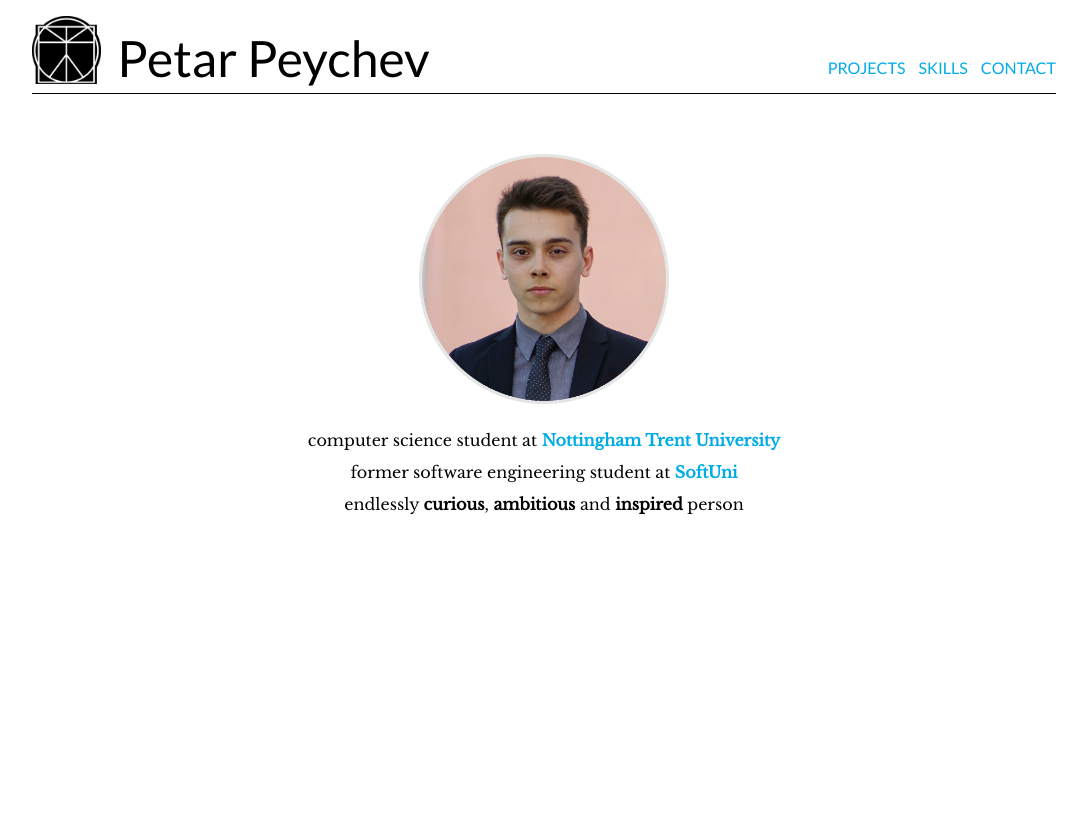
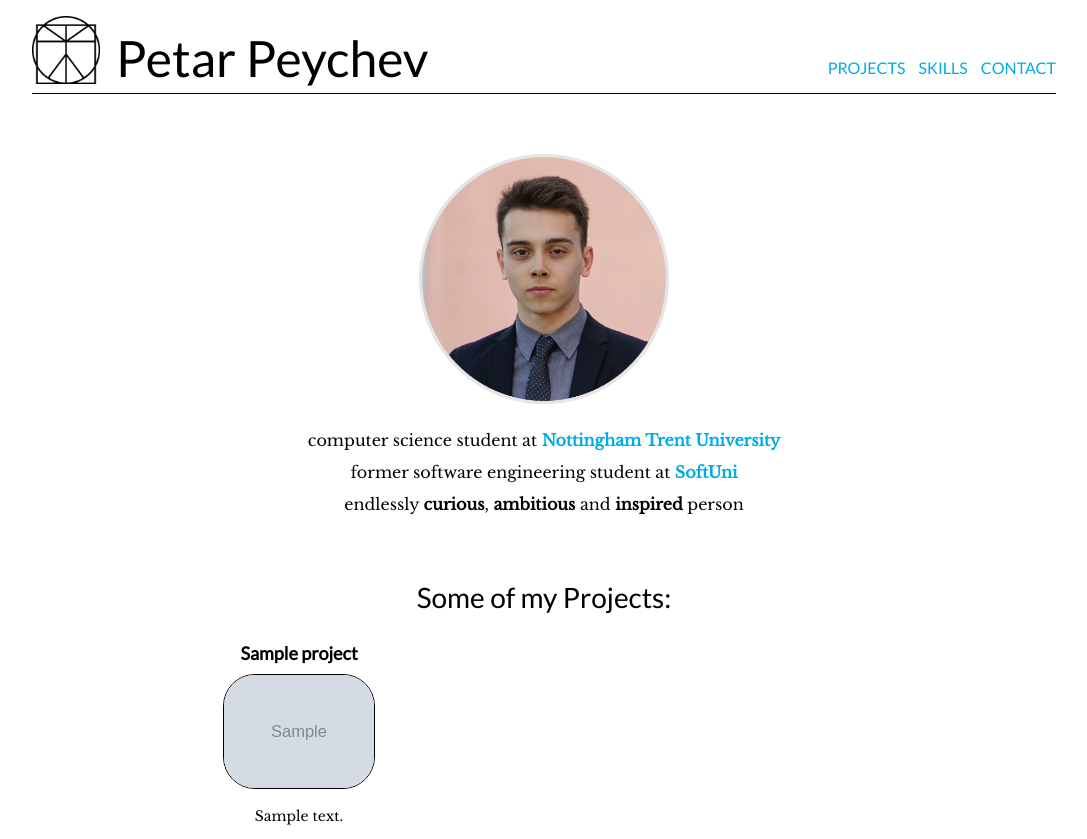
Before and after one commit to PetarPeychev/django-portfolio, a Django app: page / in a window 1280 px wide. Shown: the whole page, without its empty margins (96-1183 px from the left). Before the commit the page ends 515 px from the top, so only its background shows below. Run offline with Django 3.2, Linux system fonts and the light colour scheme; tables that the repository leaves empty hold one stand-in row (values such as "Sample post"); grey boxes marked "Sample" are stand-in pictures.

Commit message:
added top 3 projects to index page, styled them

```diff
--- a/core/templates/index.html
+++ b/core/templates/index.html
@@ -36,6 +36,22 @@
           former software engineering student at <strong><a href="https://softuni.org/">SoftUni</a></strong><br>
           endlessly <strong>curious</strong>, <strong>ambitious</strong> and <strong>inspired</strong> person
         </div>
+
+        <h2>Some of my Projects:</h2>
+
+        <div id="project-container">
+
+          {% for project in projects %}
+
+          <div class="card">
+            <h3>{{ project.name }}</h3>
+            <img src="{{ project.image.url }}" alt="project image">
+            <p>{{ project.summary }}</p>
+          </div>
+
+          {% endfor %}
+
+        </div>
       </main>
     </div>
   </body>
--- a/core/views.py
+++ b/core/views.py
@@ -1,6 +1,10 @@
 from django.shortcuts import render
-
-# Create your views here.
+from projects.models import Project
 
 def index(request):
-    return render(request, 'index.html')
+
+    # Request the 3 most important projects from the DB
+    projects = Project.objects.order_by('-importance').all()[0:3]
+
+    # Render the index page with the 3 projects
+    return render(request, 'index.html', {'projects': projects})
--- a/portfolio/settings.py
+++ b/portfolio/settings.py
@@ -121,3 +121,6 @@ USE_TZ = True
 
 STATIC_URL = '/static/'
 STATIC_ROOT = os.path.join(BASE_DIR, 'static')
+
+MEDIA_URL = '/media/'
+MEDIA_ROOT = BASE_DIR
--- a/portfolio/urls.py
+++ b/portfolio/urls.py
@@ -22,4 +22,6 @@ from django.conf.urls.static import static
 urlpatterns = [
     path('admin/', admin.site.urls),
     path('', core.views.index),
-] + static(settings.STATIC_URL, document_root = settings.STATIC_ROOT)
+]
+urlpatterns += static(settings.STATIC_URL, document_root = settings.STATIC_ROOT)
+urlpatterns += static(settings.MEDIA_URL, document_root = settings.MEDIA_ROOT)
--- a/static/index.css
+++ b/static/index.css
@@ -78,3 +78,43 @@ nav ul li {
   line-height: 32px;
   text-align: center;
 }
+
+#project-container {
+  display: grid;
+  margin: 0 auto;
+  max-width: 700px;
+  grid-gap: 20px;
+  grid-template-columns: 210px 210px 210px;
+}
+
+h2 {
+  font-family: 'Lato', sans-serif;
+  font-size: 28px;
+  font-weight: 400;
+  margin: 60px auto 18px auto;
+  text-align: center;
+}
+
+.card {
+  display: inline-block;
+  text-align: center;
+}
+
+.card h3 {
+  max-width: 160px;
+  font-weight: bold;
+  font-family: 'Lato', sans-serif;
+  font-size: 18px;
+  margin: 10px auto;
+}
+
+.card img {
+  width: 150px;
+  border: 1px solid black;
+  border-radius: 32px;
+}
+
+.card p {
+  font-family: 'Libre Baskerville', serif;
+  font-size: 14px;
+}
```
Also changed, not shown: core/static/index.css (+40 -0 lines), images/projects/automatagen_icon_VXs6WkN.png (added), images/projects/automatagen_icon_jQUnIzT.png (added), static/PetarPeychev transparent border inverted transp zealous cropped.png (deleted), static/logo.png, static/portrait.jpg (deleted), static/suit-car-cropped-cropped.jpg (deleted).
